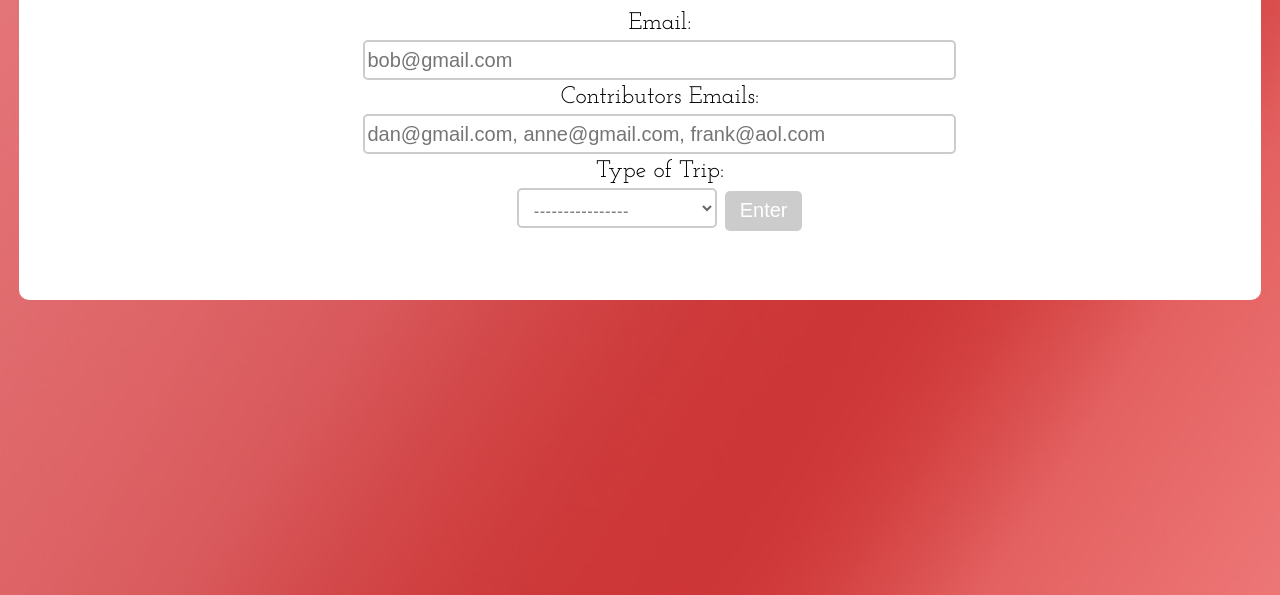
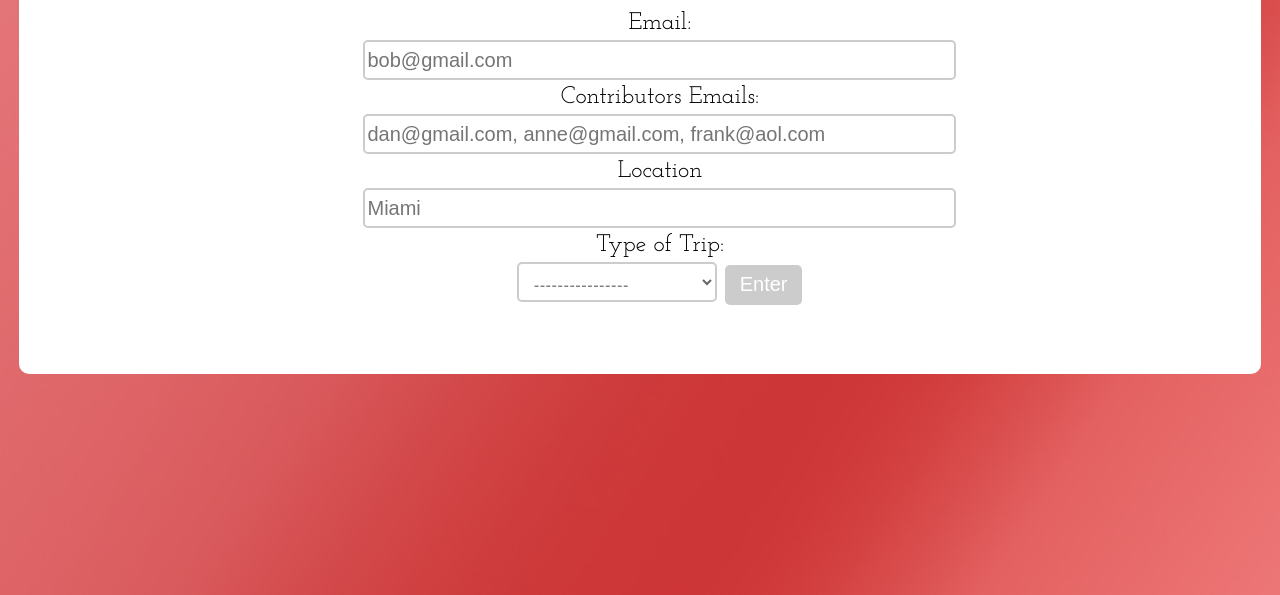
Before and after one commit to jasonkalmeida/Project-Waldo, a website: page public/index.html in a window 1280 px wide. Shown: the part 205-800 px from the top of the page. Drawn offline with Linux system fonts and the light colour scheme.

Commit message:
PLACE FOOL

```diff
--- a/public/index.html
+++ b/public/index.html
@@ -29,6 +29,8 @@
 							<input type="text" name="ownEmail" placeholder="bob@gmail.com" required/>
 							<li>Contributors Emails:</li>
 							<input type="text" name="coEmail" placeholder="dan@gmail.com, anne@gmail.com, frank@aol.com" required/>
+							<li>Location</li>
+							<input type="text" name="local" placeholder="Miami" required/>
 							<li>Type of Trip:</li>
 							<div class="search-box">
 								<span class="cat-box">
```
